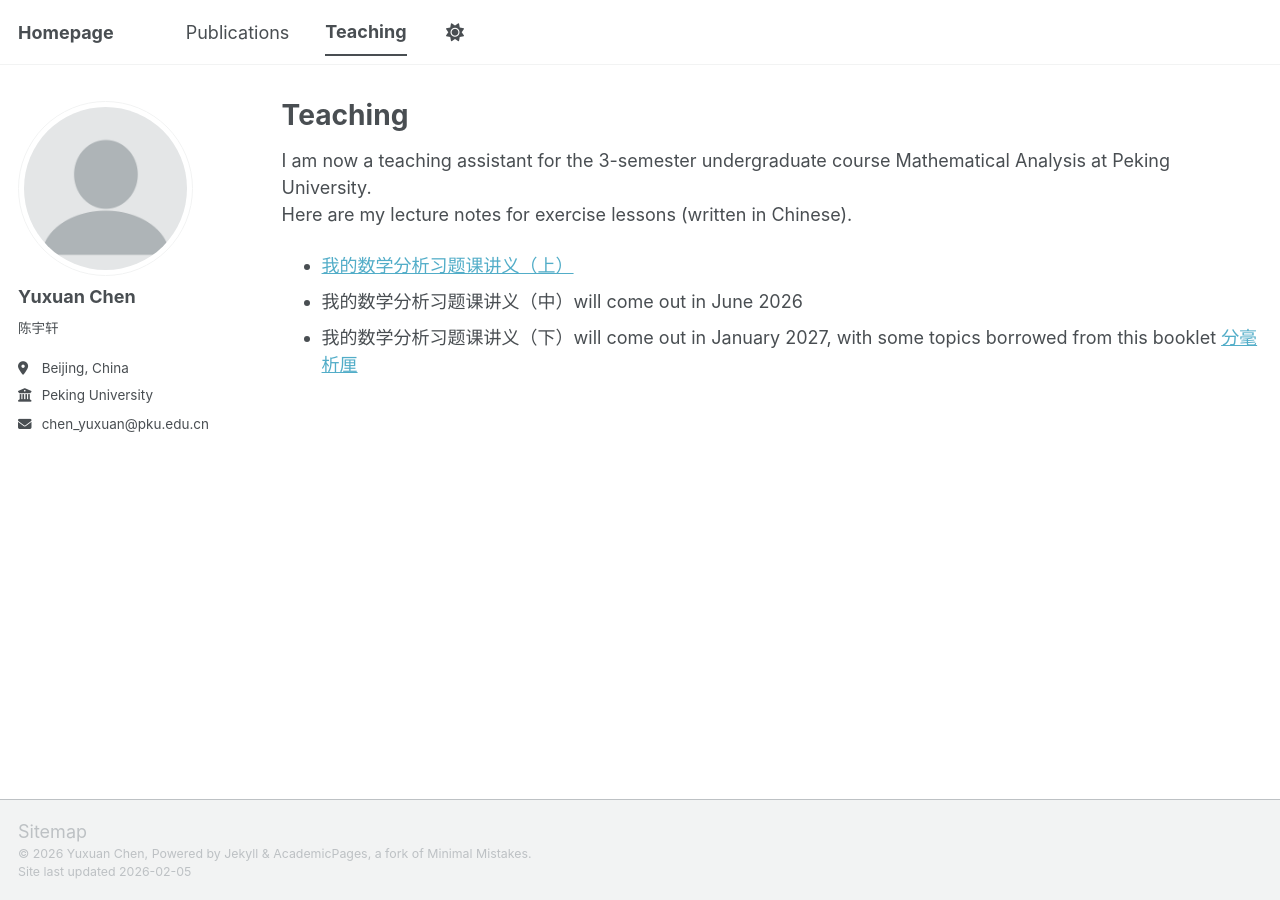
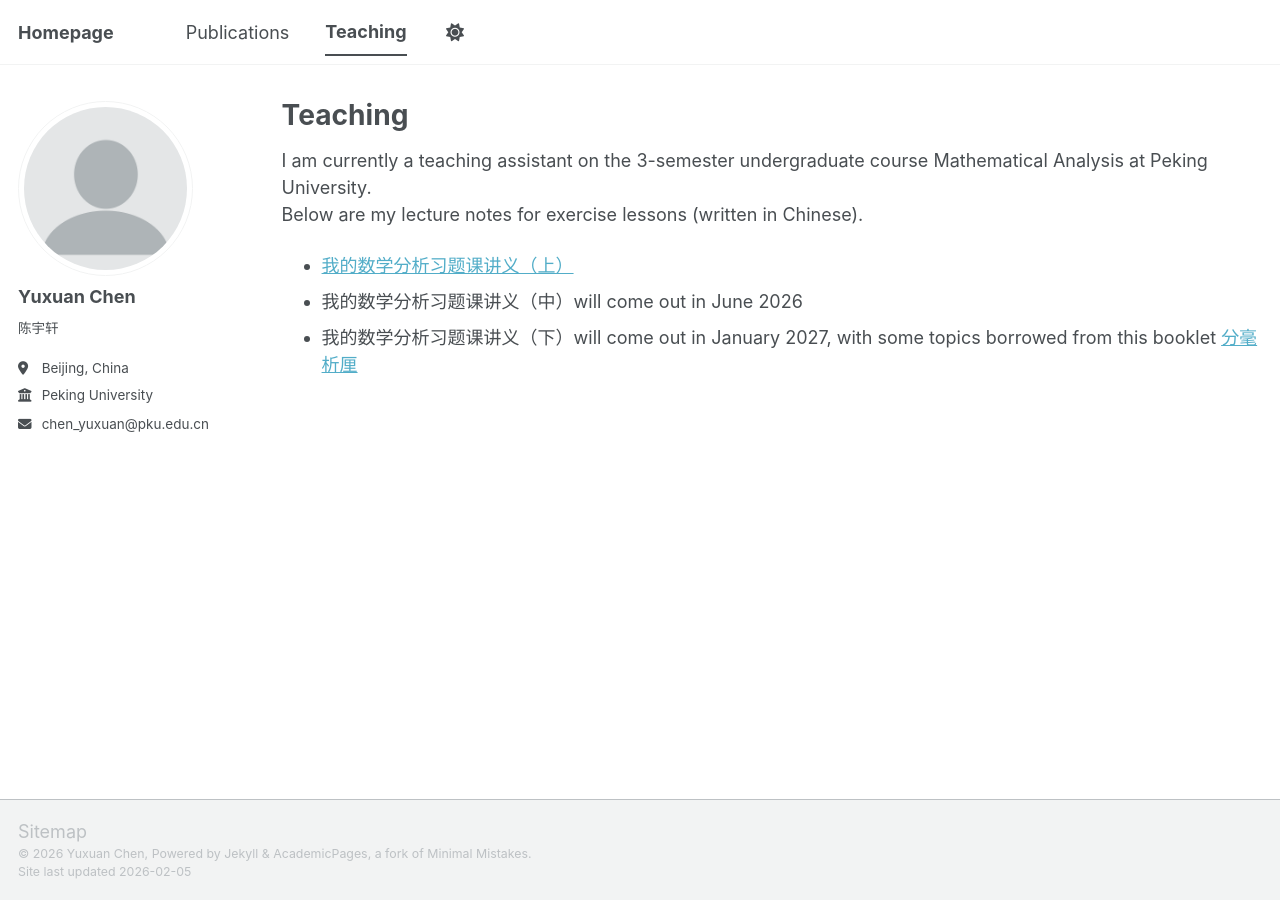
Before and after one commit to yxchen-pku/yxchen-pku.github.io, a Jekyll site: the page built from _pages/teaching.md, in a window 1280 px wide. Built offline with Jekyll 4.4.1, drawn with Linux system fonts in a browser that asks for light colours; a script bundle is joined from its source files by our own code; library files that are not in the unit come from our copies.

Commit message:
Update teaching.md

```diff
--- a/_pages/teaching.md
+++ b/_pages/teaching.md
@@ -5,8 +5,8 @@ permalink: /teaching/
 author_profile: true
 ---
 
-I am now a teaching assistant for the 3-semester undergraduate course Mathematical Analysis at Peking University.
-Here are my lecture notes for exercise lessons (written in Chinese).
+I am currently a teaching assistant on the 3-semester undergraduate course Mathematical Analysis at Peking University.
+Below are my lecture notes for exercise lessons (written in Chinese).
 
 - [我的数学分析习题课讲义（上）](../files/SFXT_1.pdf)
 - 我的数学分析习题课讲义（中）will come out in June 2026
```
